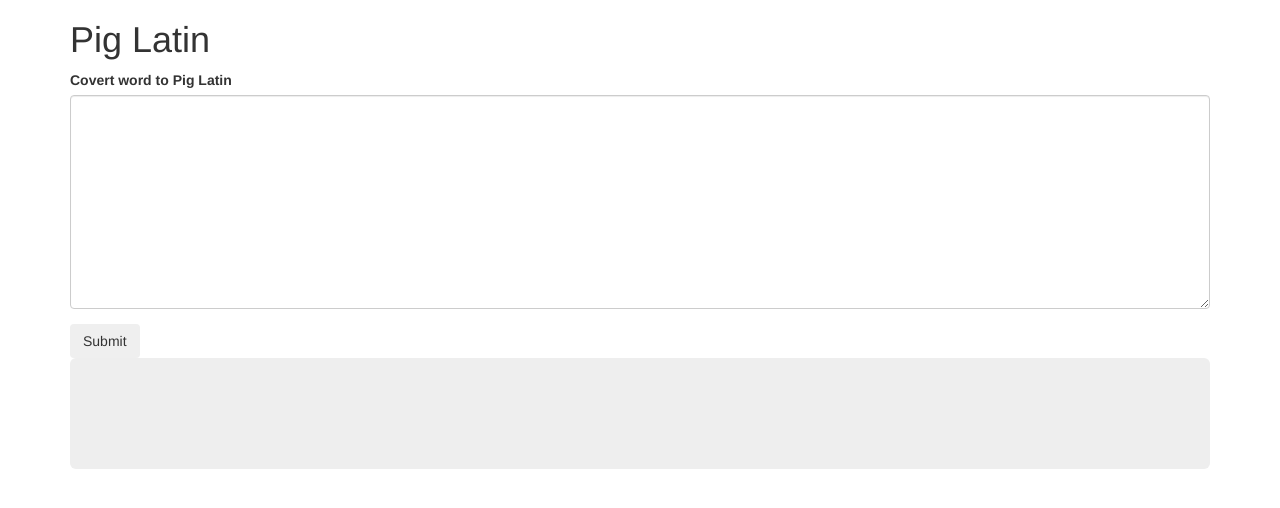
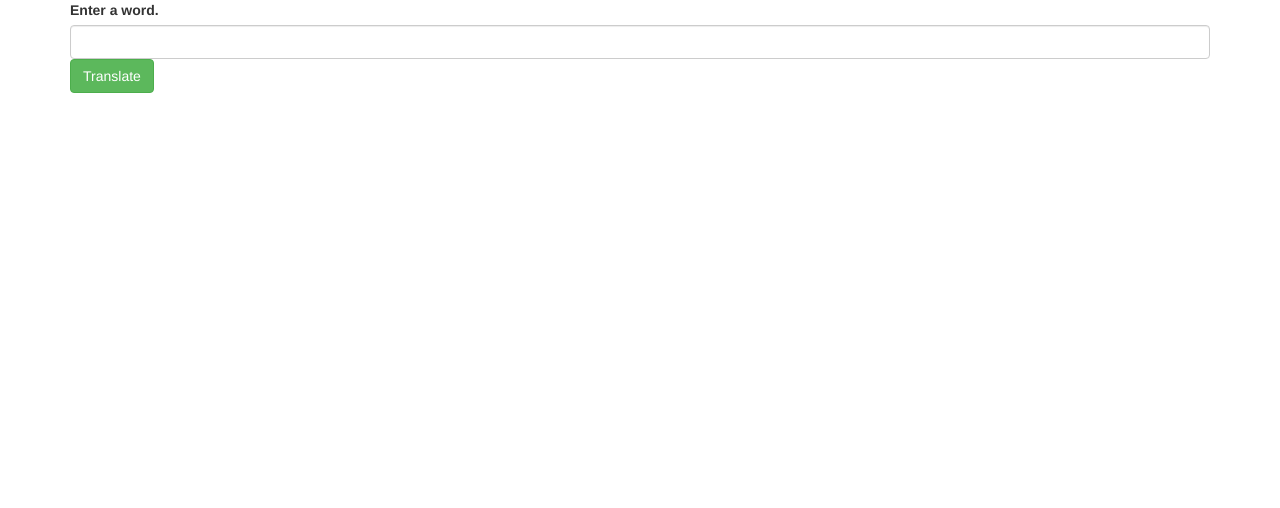
Before and after one commit to bangnguyen77/piglatin4, a plain HTML site: page index.html in a window 1280 px wide. Drawn offline with nearby package versions, Linux system fonts and the light colour scheme; files that its build step writes are made by us from their sources.

Commit message:
copy codes

```diff
--- a/index.html
+++ b/index.html
@@ -2,26 +2,22 @@
 <html>
   <head>
     <meta charset="utf-8">
-    <link href="css/bootstrap.min.css" rel="stylesheet" type="text/css">
+    <link href="css/bootstrap.css" rel="stylesheet" type="text/css">
     <link href="css/styles.css" rel="stylesheet" type="text/css">
-    <script src="https://ajax.googleapis.com/ajax/libs/jquery/1.12.4/jquery.min.js"></script>
+    <script src="js/jquery-1.12.4.js"></script>
     <script src="js/scripts.js"></script>
-    <title>Pig Latin</title>
+    <title></title>
   </head>
   <body>
     <div class="container">
-      <h1>Pig Latin</h1>
-
-      <form id="pig-latin">
+      <form>
         <div class="form-group">
-          <label for="input">Covert word to Pig Latin</label>
-          <textarea id="input" rows="10" type="text" class="form-control"></textarea>
+          <label for="textInput">Enter a word.</label>
+          <input type="text" class="form-control" id="textInput">
+          <button type="submit" class="btn btn-success">Translate</button>
         </div>
-        <button type="submit" class="btn">Submit</button>
       </form>
-
-      <div id="result" class="jumbotron">
-        <p><span class="output"></span></p>
+      <div id="results">
       </div>
     </div>
   </body>
```
